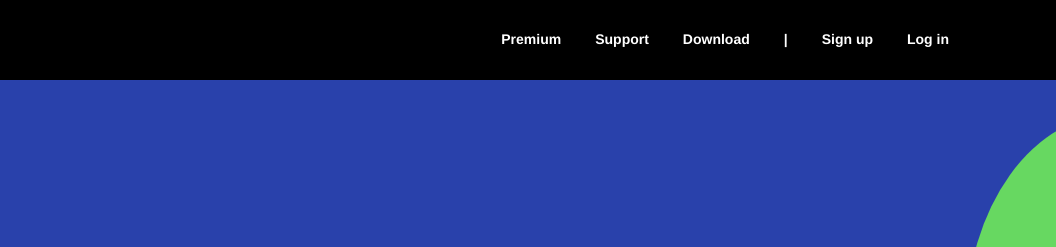
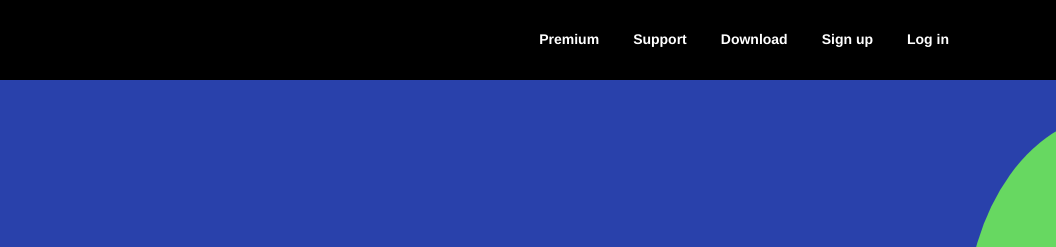
Before and after one commit to Rahul-9589/Spotify-clone, a plain HTML site: page index.html in a window 1280 px wide. Shown: the top 247 px of the page, 224-1280 px from the left. Drawn offline with Linux system fonts and the light colour scheme.

Commit message:
Added comments and remove an unnecessary tag

```diff
--- a/index.html
+++ b/index.html
@@ -15,23 +15,26 @@
     <title>Spotify</title>
   </head>
   <body>
+<!-- HEADER SECTION     -->
     <div class="header">
       <img class="logo" src="./logo.png" alt="" />
       <ul>
         <li><a href="#">Premium</a></li>
         <li><a href="#">Support</a></li>
         <li><a href="#">Download</a></li>
-        <li><a href="#">|</a></li>
+
         <li><a href="#">Sign up</a></li>
         <li><a href="#">Log in</a></li>
       </ul>
     </div>
+<!--     MAIN SECTION -->
     <div class="main">
       <h1>Listening is</h1>
       <h1>everything</h1>
       <h5>Millions of songs and podcasts. No credit card needed.</h5>
       <button>GET SPOTIFY FREE</button>
     </div>
+<!--     FOOTER SECTION -->
     <div class="footer">
       <div class="first_dir">
         <div class="left">
```
